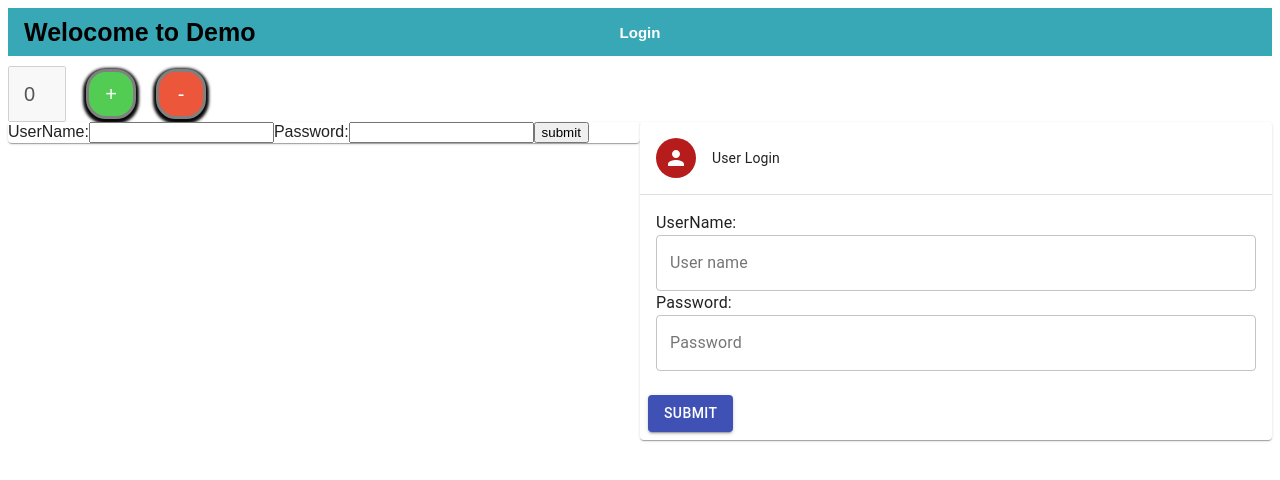
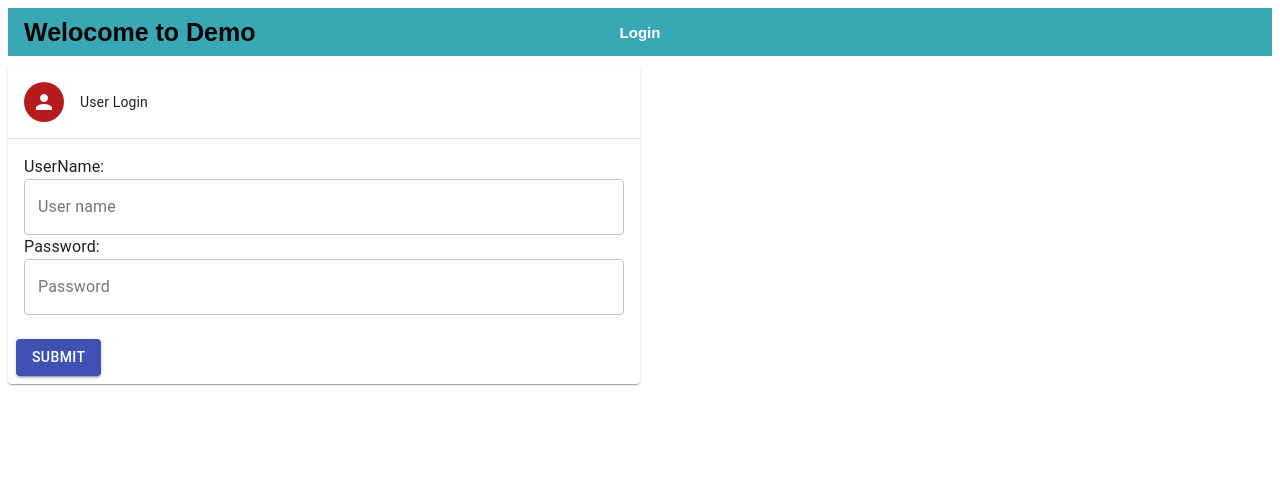
Before and after one commit to Prasun117/redux-demo, a React (Create React App) app: page / in a window 1280 px wide. Shown: the top 480 px of the page. Built offline with nearby package versions, Linux system fonts and the light colour scheme.

Commit message:
removed extra

```diff
--- a/src/App.js
+++ b/src/App.js
@@ -17,11 +17,11 @@ export default function App() {
   return (
     <div className="App">
       <Header />
-      <CounterComponent
+      {/* <CounterComponent
         counter={counter}
         increment={handleIncrement}
         decrement={handleDecrement}
-      />
+      /> */}
       <LoginForm />
     </div>
   );
--- a/src/LogInForm.js
+++ b/src/LogInForm.js
@@ -50,6 +50,7 @@ export const LoginForm = (props) => {
   return (
     <div className="login-form">
       <Grid container>
+        {false && (
           <Grid item md={6} sm={12} lg={6}>
             <Paper>
               <form onSubmit={handleSubmit}>
@@ -61,6 +62,7 @@ export const LoginForm = (props) => {
               </form>
             </Paper>
           </Grid>
+        )}
 
         <Grid item md={6} sm={12} lg={6} xs={12}>
           <Card>
```
Also changed, not shown: package.json (+3 -6 lines). Lines whose indentation alone changed are shown as unchanged.
